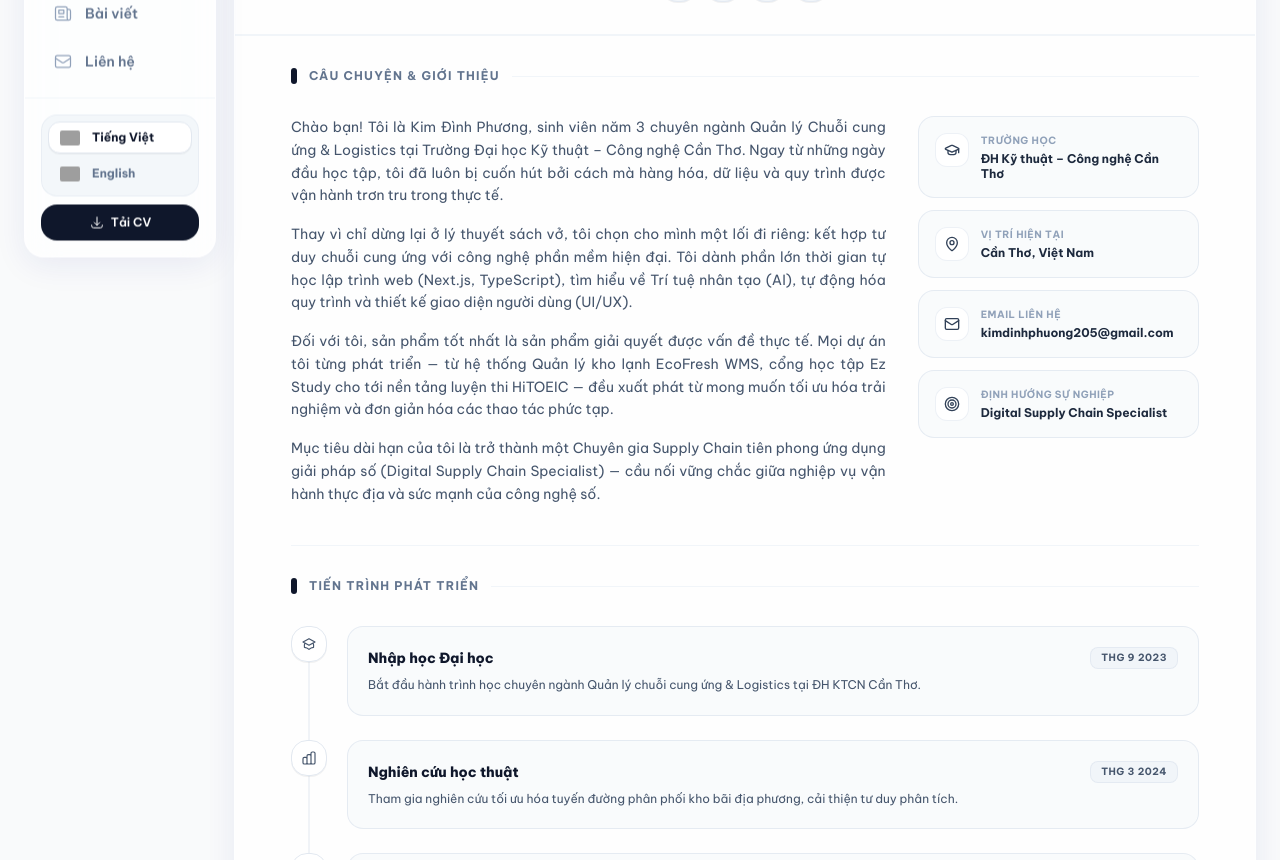
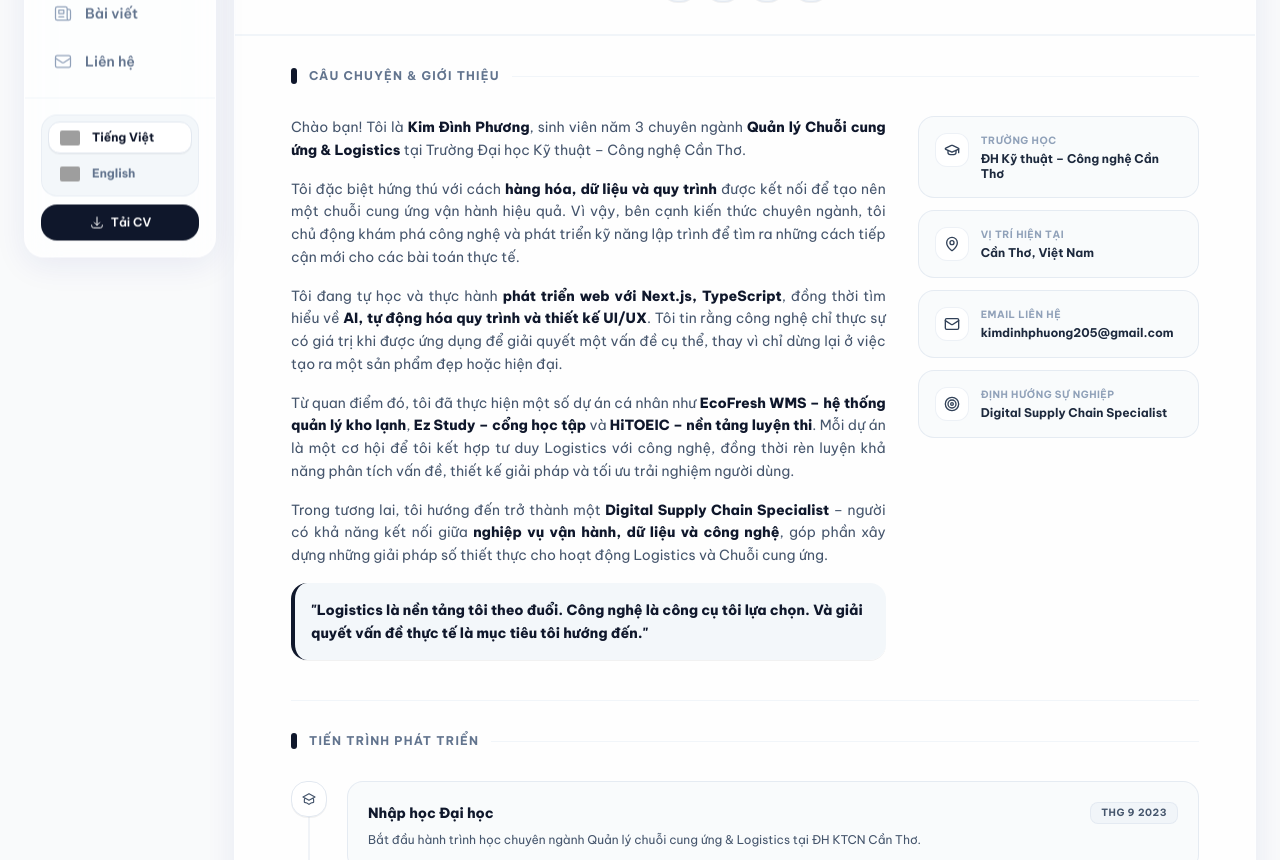
Before and after one commit to dinhphuong25/portfolio1, a Next.js app: page / in a window 1280 px wide. Shown: the part 331-1191 px from the top of the page. Built offline with nearby package versions, Linux system fonts and the light colour scheme; grey boxes are pictures that could not be loaded.

Commit message:
update: update self intro story text with bold key terms and highlighted motto banner

```diff
--- a/src/components/AboutSection.tsx
+++ b/src/components/AboutSection.tsx
@@ -9,20 +9,68 @@ export default function AboutSection() {
     const { language } = useLanguage();
 
     const storyVi = [
-        "Chào bạn! Tôi là Kim Đình Phương, sinh viên năm 3 chuyên ngành Quản lý Chuỗi cung ứng & Logistics tại Trường Đại học Kỹ thuật – Công nghệ Cần Thơ. Ngay từ những ngày đầu học tập, tôi đã luôn bị cuốn hút bởi cách mà hàng hóa, dữ liệu và quy trình được vận hành trơn tru trong thực tế.",
-        "Thay vì chỉ dừng lại ở lý thuyết sách vở, tôi chọn cho mình một lối đi riêng: kết hợp tư duy chuỗi cung ứng với công nghệ phần mềm hiện đại. Tôi dành phần lớn thời gian tự học lập trình web (Next.js, TypeScript), tìm hiểu về Trí tuệ nhân tạo (AI), tự động hóa quy trình và thiết kế giao diện người dùng (UI/UX).",
-        "Đối với tôi, sản phẩm tốt nhất là sản phẩm giải quyết được vấn đề thực tế. Mọi dự án tôi từng phát triển — từ hệ thống Quản lý kho lạnh EcoFresh WMS, cổng học tập Ez Study cho tới nền tảng luyện thi HiTOEIC — đều xuất phát từ mong muốn tối ưu hóa trải nghiệm và đơn giản hóa các thao tác phức tạp.",
-        "Mục tiêu dài hạn của tôi là trở thành một Chuyên gia Supply Chain tiên phong ứng dụng giải pháp số (Digital Supply Chain Specialist) — cầu nối vững chắc giữa nghiệp vụ vận hành thực địa và sức mạnh của công nghệ số."
+        (
+            <React.Fragment key="p1">
+                Chào bạn! Tôi là <strong className="font-extrabold text-slate-900 dark:text-white">Kim Đình Phương</strong>, sinh viên năm 3 chuyên ngành <strong className="font-extrabold text-slate-900 dark:text-white">Quản lý Chuỗi cung ứng & Logistics</strong> tại Trường Đại học Kỹ thuật – Công nghệ Cần Thơ.
+            </React.Fragment>
+        ),
+        (
+            <React.Fragment key="p2">
+                Tôi đặc biệt hứng thú với cách <strong className="font-extrabold text-slate-900 dark:text-white">hàng hóa, dữ liệu và quy trình</strong> được kết nối để tạo nên một chuỗi cung ứng vận hành hiệu quả. Vì vậy, bên cạnh kiến thức chuyên ngành, tôi chủ động khám phá công nghệ và phát triển kỹ năng lập trình để tìm ra những cách tiếp cận mới cho các bài toán thực tế.
+            </React.Fragment>
+        ),
+        (
+            <React.Fragment key="p3">
+                Tôi đang tự học và thực hành <strong className="font-extrabold text-slate-900 dark:text-white">phát triển web với Next.js, TypeScript</strong>, đồng thời tìm hiểu về <strong className="font-extrabold text-slate-900 dark:text-white">AI, tự động hóa quy trình và thiết kế UI/UX</strong>. Tôi tin rằng công nghệ chỉ thực sự có giá trị khi được ứng dụng để giải quyết một vấn đề cụ thể, thay vì chỉ dừng lại ở việc tạo ra một sản phẩm đẹp hoặc hiện đại.
+            </React.Fragment>
+        ),
+        (
+            <React.Fragment key="p4">
+                Từ quan điểm đó, tôi đã thực hiện một số dự án cá nhân như <strong className="font-extrabold text-slate-900 dark:text-white">EcoFresh WMS – hệ thống quản lý kho lạnh</strong>, <strong className="font-extrabold text-slate-900 dark:text-white">Ez Study – cổng học tập</strong> và <strong className="font-extrabold text-slate-900 dark:text-white">HiTOEIC – nền tảng luyện thi</strong>. Mỗi dự án là một cơ hội để tôi kết hợp tư duy Logistics với công nghệ, đồng thời rèn luyện khả năng phân tích vấn đề, thiết kế giải pháp và tối ưu trải nghiệm người dùng.
+            </React.Fragment>
+        ),
+        (
+            <React.Fragment key="p5">
+                Trong tương lai, tôi hướng đến trở thành một <strong className="font-extrabold text-slate-900 dark:text-white">Digital Supply Chain Specialist</strong> – người có khả năng kết nối giữa <strong className="font-extrabold text-slate-900 dark:text-white">nghiệp vụ vận hành, dữ liệu và công nghệ</strong>, góp phần xây dựng những giải pháp số thiết thực cho hoạt động Logistics và Chuỗi cung ứng.
+            </React.Fragment>
+        ),
     ];
 
+    const mottoVi = "Logistics là nền tảng tôi theo đuổi. Công nghệ là công cụ tôi lựa chọn. Và giải quyết vấn đề thực tế là mục tiêu tôi hướng đến.";
+
     const storyEn = [
-        "Hello! I am Kim Dinh Phuong, a 3rd-year Supply Chain Management & Logistics student at Can Tho University of Technology. From day one, I have been fascinated by how goods, data, and workflows seamlessly connect across complex supply chains.",
-        "Rather than sticking purely to academic textbooks, I chose a unique hybrid path: combining logistics operations with modern software engineering. I dedicate significant time to self-directed fullstack web development (Next.js, TypeScript), AI workflow automation, and intuitive UI/UX design.",
-        "I strongly believe the best software is one that solves a real operational headache. Every project I have engineered — from the EcoFresh Cold-Chain WMS to Ez Study and HiTOEIC — stems from a passion for optimizing workflows and making complex tools user-friendly.",
-        "My ultimate goal is to become a Tech-Driven Supply Chain Specialist — serving as a reliable bridge between traditional field operations and modern digital transformations."
+        (
+            <React.Fragment key="ep1">
+                Hello! I am <strong className="font-extrabold text-slate-900 dark:text-white">Kim Dinh Phuong</strong>, a 3rd-year student majoring in <strong className="font-extrabold text-slate-900 dark:text-white">Supply Chain Management & Logistics</strong> at Can Tho University of Technology.
+            </React.Fragment>
+        ),
+        (
+            <React.Fragment key="ep2">
+                I am particularly fascinated by how <strong className="font-extrabold text-slate-900 dark:text-white">goods, data, and processes</strong> connect to form an efficient operational supply chain. Alongside my academic studies, I proactively explore technology and develop programming skills to find practical solutions.
+            </React.Fragment>
+        ),
+        (
+            <React.Fragment key="ep3">
+                I am self-learning fullstack <strong className="font-extrabold text-slate-900 dark:text-white">web development with Next.js, TypeScript</strong>, while researching <strong className="font-extrabold text-slate-900 dark:text-white">AI, process automation, and UI/UX design</strong>. I strongly believe technology brings real value only when applied to solve real-world problems.
+            </React.Fragment>
+        ),
+        (
+            <React.Fragment key="ep4">
+                Guided by this principle, I engineered projects like <strong className="font-extrabold text-slate-900 dark:text-white">EcoFresh WMS cold-storage system</strong>, <strong className="font-extrabold text-slate-900 dark:text-white">Ez Study portal</strong>, and <strong className="font-extrabold text-slate-900 dark:text-white">HiTOEIC exam platform</strong>. Each project bridges logistics domain knowledge with digital engineering.
+            </React.Fragment>
+        ),
+        (
+            <React.Fragment key="ep5">
+                In the future, I aim to become a <strong className="font-extrabold text-slate-900 dark:text-white">Digital Supply Chain Specialist</strong> — serving as a bridge between <strong className="font-extrabold text-slate-900 dark:text-white">field operations, data, and technology</strong> to build impactful digital solutions.
+            </React.Fragment>
+        ),
     ];
 
-    const currentStory = language === "vi" ? storyVi : storyEn;
+    const mottoEn = "Logistics is my foundation. Technology is my tool. Solving real-world problems is my goal.";
+
+    const isVi = language === "vi";
+    const currentStory = isVi ? storyVi : storyEn;
+    const currentMotto = isVi ? mottoVi : mottoEn;
 
     const highlightsVi = [
         {
@@ -74,7 +122,7 @@ export default function AboutSection() {
         },
     ];
 
-    const currentHighlights = language === "vi" ? highlightsVi : highlightsEn;
+    const currentHighlights = isVi ? highlightsVi : highlightsEn;
 
     return (
         <section className="px-6 sm:px-10 lg:px-14 py-8 border-t border-slate-100 dark:border-slate-800" aria-labelledby="about-heading">
@@ -82,7 +130,7 @@ export default function AboutSection() {
             <div className="flex items-center gap-3 mb-8">
                 <span className="w-1.5 h-4 rounded-full bg-slate-900 dark:bg-white inline-block" />
                 <h2 id="about-heading" className="text-xs font-bold text-slate-500 dark:text-slate-400 tracking-widest uppercase">
-                    {language === "vi" ? "CÂU CHUYỆN & GIỚI THIỆU" : "MY STORY & ABOUT"}
+                    {isVi ? "CÂU CHUYỆN & GIỚI THIỆU" : "MY STORY & ABOUT"}
                 </h2>
                 <div className="flex-1 h-px bg-slate-100 dark:bg-slate-800" />
             </div>
@@ -96,6 +144,11 @@ export default function AboutSection() {
                             {paragraph}
                         </p>
                     ))}
+
+                    {/* Highlighted Closing Motto Banner */}
+                    <div className="p-4 rounded-xl bg-slate-100/80 dark:bg-slate-800/80 border-l-4 border-slate-900 dark:border-white text-slate-900 dark:text-white font-extrabold text-xs sm:text-sm leading-relaxed mt-4 shadow-2xs">
+                        "{currentMotto}"
+                    </div>
                 </div>
 
                 {/* Right Highlights Cards */}
```
